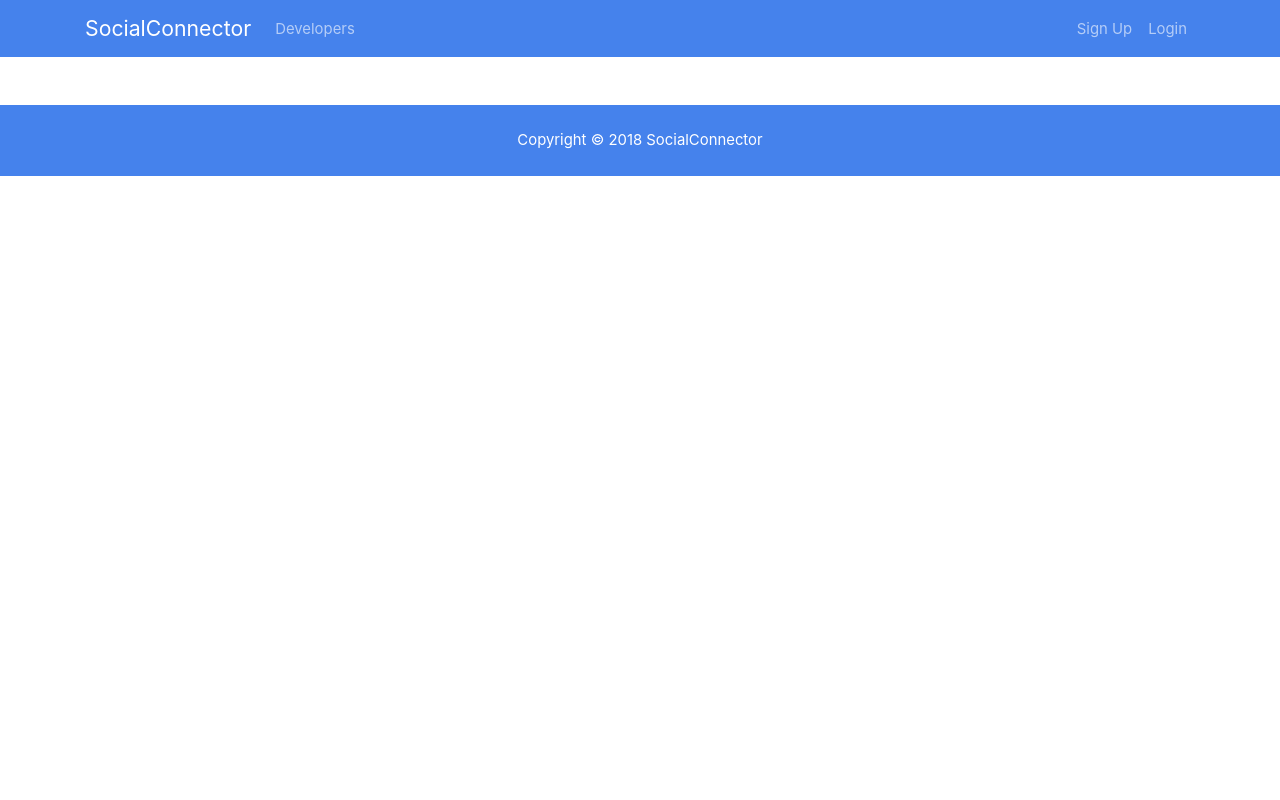
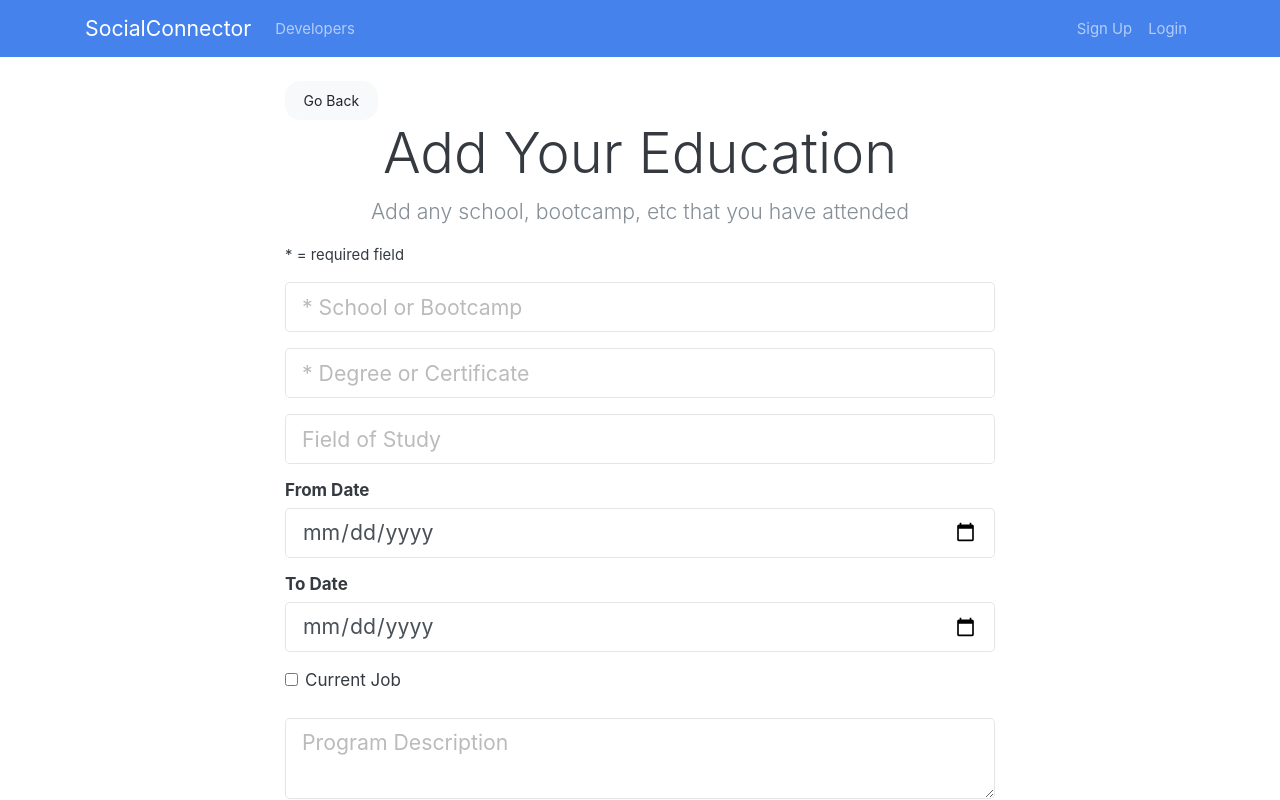
Before and after one commit to HuangStanley050/social_connect_client, a React (Create React App) app: page /add-education in a window 1280 px wide. Shown: the top 800 px of the page. Built offline with nearby package versions, Linux system fonts and the light colour scheme.

Commit message:
add education works

```diff
--- a/src/App.js
+++ b/src/App.js
@@ -13,6 +13,7 @@ import DashBoard from "./components/dashboard/dashboard";
 import CreateProfile from "./components/create-profile/createProfile";
 import EditProfile from "./components/edit-profile/edit-profile";
 import AddExperience from "./components/credentials/addexperience";
+import AddEducation from "./components/credentials/addeducation";
 import { login_success as setUser, logout } from "./store/actions/auth";
 import { clear_current_profile } from "./store/actions/profile";
 /*global localStorage */
@@ -54,6 +55,7 @@ class App extends Component {
             <Route path="/dashboard" component={DashBoard} />
             <Route path="/edit-profile" component={EditProfile} />
             <Route path="/add-experience" component={AddExperience} />
+            <Route path="/add-education" component={AddEducation} />
           </div>
         </Switch>
         <Footer />
--- a/src/components/credentials/addeducation.js
+++ b/src/components/credentials/addeducation.js
@@ -0,0 +1,175 @@
+import React from "react";
+import { Link, withRouter } from "react-router-dom";
+import { connect } from "react-redux";
+import TextFieldGroup from "../common/TextFieldGroup";
+import TextAreaGroup from "../common/TextAreaField";
+import { add_education } from "../../store/actions/education";
+
+class AddEducation extends React.Component {
+  state = {
+    school: "",
+    degree: "",
+    fieldofstudy: "",
+    from: "",
+    to: "",
+    current: false,
+    description: "",
+    disabled: false
+  };
+
+  handleSubmit = e => {
+    e.preventDefault();
+    const eduData = {
+      school: this.state.school,
+      degree: this.state.degree,
+      fieldofstudy: this.state.fieldofstudy,
+      from: this.state.from,
+      to: this.state.to,
+      current: this.state.current,
+      description: this.state.description
+    };
+    this.props.addEducation(eduData, this.props.history);
+  };
+
+  handleInput = e => {
+    //console.log("input changed");
+    this.setState({ [e.target.name]: e.target.value });
+  };
+
+  onCheck = e => {
+    this.setState({
+      current: !this.state.current,
+      disabled: !this.state.disabled
+    });
+  };
+
+  render() {
+    let school_error = null;
+    let degree_error = null;
+    let from_error = null;
+    let fieldofstudy_error = null;
+    if (this.props.error.errors) {
+      //console.log(this.props.error);
+      if (this.props.error.errors.school)
+        school_error = this.props.error.errors.school;
+      if (this.props.error.errors.degree)
+        degree_error = this.props.error.errors.degree;
+      if (this.props.error.errors.from)
+        from_error = this.props.error.errors.from;
+      if (this.props.error.errors.fieldofstudy)
+        fieldofstudy_error = this.props.error.errors.fieldofstudy;
+    }
+    return (
+      <div className="section add-education">
+        <div className="container">
+          <div className="row">
+            <div className="col-md-8 m-auto">
+              <Link to="/dashboard" className="btn btn-light">
+                Go Back
+              </Link>
+              <h1 className="display-4 text-center">Add Your Education</h1>
+              <p className="lead text-center">
+                Add any school, bootcamp, etc that you have attended
+              </p>
+              <small className="d-block pb-3">* = required field</small>
+              <form onSubmit={this.handleSubmit}>
+                <div className="form-group">
+                  <TextFieldGroup
+                    type="text"
+                    value={this.state.school}
+                    onChange={this.handleInput}
+                    placeholder="* School or Bootcamp"
+                    name="school"
+                    error={school_error}
+                  />
+                </div>
+                <div className="form-group">
+                  <TextFieldGroup
+                    type="text"
+                    placeholder="* Degree or Certificate"
+                    name="degree"
+                    value={this.state.degree}
+                    onChange={this.handleInput}
+                    error={degree_error}
+                  />
+                </div>
+                <div className="form-group">
+                  <TextFieldGroup
+                    type="text"
+                    onChange={this.handleInput}
+                    value={this.state.fieldofstudy}
+                    placeholder="Field of Study"
+                    name="fieldofstudy"
+                    error={fieldofstudy_error}
+                  />
+                </div>
+                <h6>From Date</h6>
+                <div className="form-group">
+                  <TextFieldGroup
+                    type="date"
+                    value={this.state.from}
+                    onChange={this.handleInput}
+                    error={from_error}
+                    name="from"
+                  />
+                </div>
+                <h6>To Date</h6>
+                <div className="form-group">
+                  <TextFieldGroup
+                    type="date"
+                    value={this.state.to}
+                    onChange={this.handleInput}
+                    name="to"
+                    disabled={this.state.disabled ? "disabled" : ""}
+                  />
+                </div>
+                <div className="form-check mb-4">
+                  <input
+                    className="form-check-input"
+                    type="checkbox"
+                    name="current"
+                    value={this.state.current}
+                    checked={this.state.current}
+                    onChange={this.onCheck}
+                    id="current"
+                  />
+                  <label className="form-check-label" htmlFor="current">
+                    Current Job
+                  </label>
+                </div>
+                <div className="form-group">
+                  <TextAreaGroup
+                    value={this.state.description}
+                    placeholder="Program Description"
+                    onChange={this.handleInput}
+                    name="description"
+                    info="Tell us about your experience and what you have learned"
+                  />
+                </div>
+                <input type="submit" className="btn btn-info btn-block mt-4" />
+              </form>
+            </div>
+          </div>
+        </div>
+      </div>
+    );
+  }
+}
+
+const mapDispatchToProps = dispatch => {
+  return {
+    addEducation: (data, history) => dispatch(add_education(data, history))
+  };
+};
+
+const mapStateToProps = state => {
+  return {
+    profile: state.profile,
+    error: state.error
+  };
+};
+
+export default connect(
+  mapStateToProps,
+  mapDispatchToProps
+)(AddEducation);
--- a/src/store/actions/actionTypes.js
+++ b/src/store/actions/actionTypes.js
@@ -30,4 +30,9 @@ export const ADD_EXPERIENCE_START = "ADD_EXPERIENCE_START";
 export const ADD_EXPERIENCE_SUCCESS = "ADD_EXPERIENCE_SUCCESS";
 export const ADD_EXPERIENCE_FAIL = "ADD_EXPERIENCE_FAIL";
 
+//add education actions
+export const ADD_EDUCATION_START = "ADD_EDUCATION_START";
+export const ADD_EDUCATION_SUCCESS = "ADD_EDUCATION_SUCCESS";
+export const ADD_EDUCATION_FAIL = "ADD_EDUCATION_FAIL";
+
 export const ERROR = "ERROR";
--- /dev/null
+++ b/src/store/actions/education.js
@@ -0,0 +1,26 @@
+import axios from "axios";
+import * as actionTypes from "./actionTypes.js";
+import { error } from "./errors";
+
+export const add_education = (data, history) => {
+  return dispatch => {
+    dispatch({ type: actionTypes.ADD_EDUCATION_START });
+    axios
+      .post(
+        "https://github-site-practice-infamousgodhand.c9users.io:8081/api/profile/education",
+        data
+      )
+      .then(res => {
+        //console.log(res);
+        dispatch({
+          type: actionTypes.ADD_EDUCATION_SUCCESS,
+          payload: res.data
+        });
+        history.push("/dashboard");
+      })
+      .catch(err => {
+        //console.log(err);
+        dispatch(error(err.response.data));
+      });
+  };
+};
--- a/src/store/reducers/profile.js
+++ b/src/store/reducers/profile.js
@@ -79,6 +79,22 @@ const reducer = (state = initialState, action) => {
         loading: false,
         profile: { ...action.payload }
       };
+    case actionTypes.ADD_EDUCATION_START:
+      return {
+        ...state,
+        loading: true
+      };
+    case actionTypes.ADD_EDUCATION_FAIL:
+      return {
+        ...state,
+        loading: false
+      };
+    case actionTypes.ADD_EDUCATION_SUCCESS:
+      return {
+        ...state,
+        loading: false,
+        profile: { ...action.payload }
+      };
     default:
       return state;
   }
```
